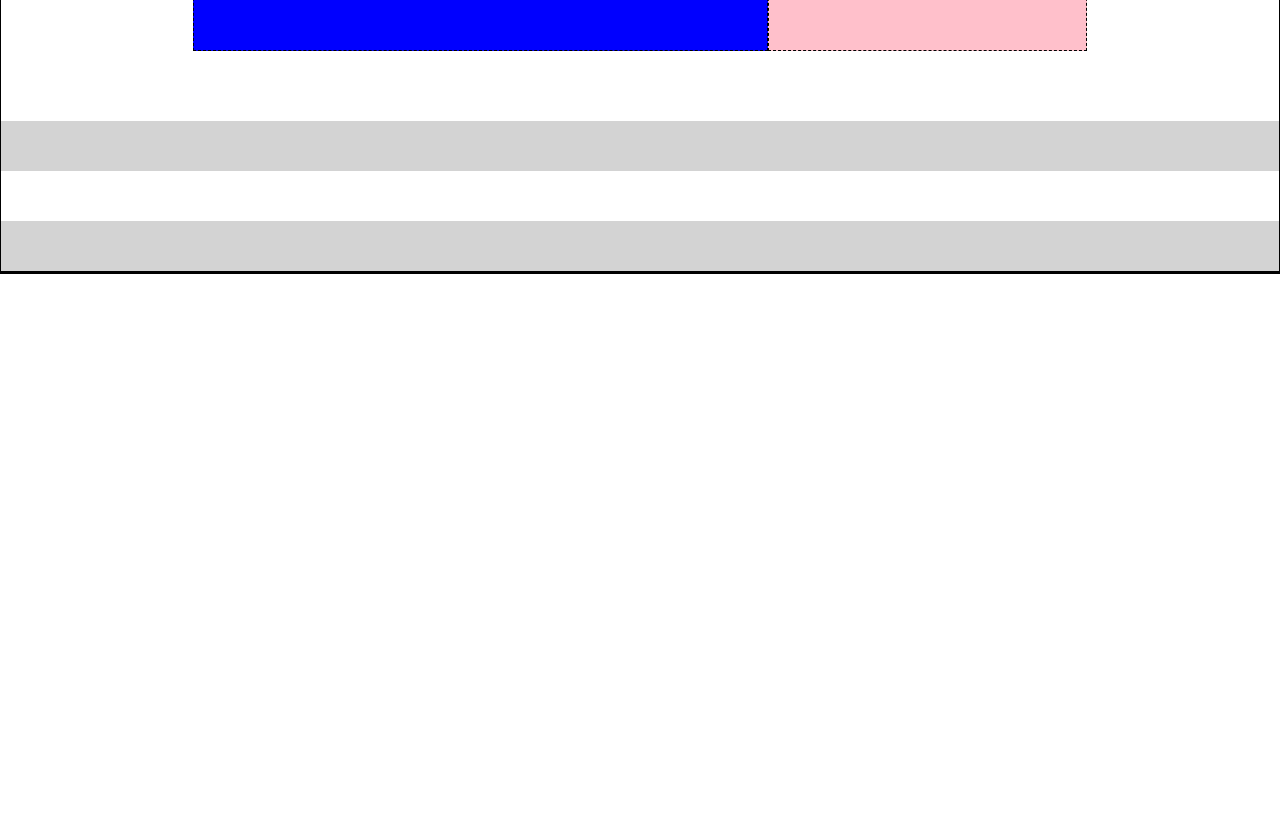
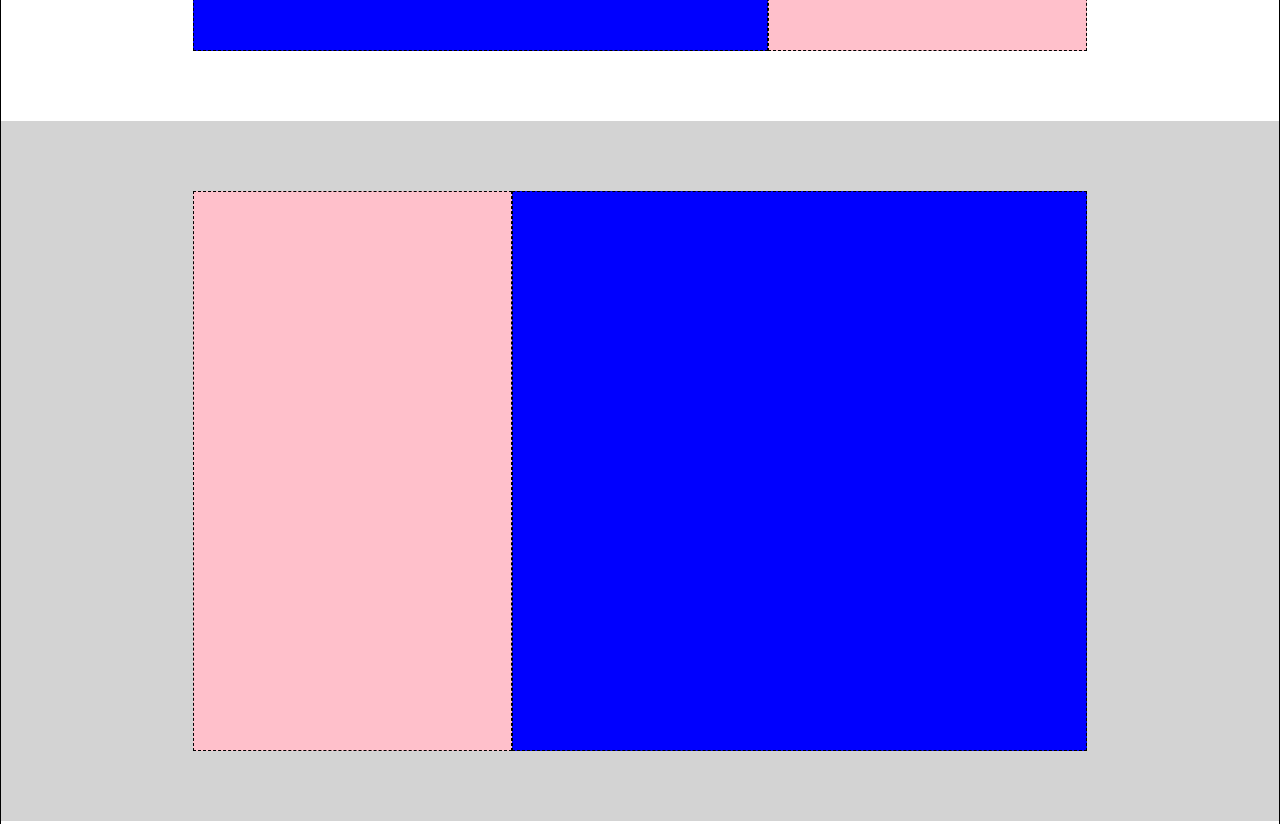
Before and after one commit to lucariggi92/htmlcss-struttura-discord, a plain HTML site: page index.html in a window 1280 px wide. Shown: the part 1280-2104 px from the top of the page. Before the commit the page ends 1554 px from the top, so only its background shows below. Drawn offline with Linux system fonts and the light colour scheme.

Commit message:
feat: main completed

```diff
--- a/index.html
+++ b/index.html
@@ -21,10 +21,16 @@
         <div class="flex-row cont-main-2 bg-white">
               <div class="square-blu square-big"></div>
               <div class="square-pink square-small"></div>
+        </div>
+        <div class="flex-row cont-main-2  bg-blu">
+              <div class="square-pink square-small"></div>
+              <div class="square-blu square-big"></div>
 
         </div>
-        <div class="div bg-blu"></div>
-        <div class="div bg-white"></div>
+        <div class="flex-row cont-main-2 bg-white">
+             <div class="square-blu square-big"></div>
+              <div class="square-pink square-small"></div>
+        </div>
         <div class="div bg-blu"></div>
     </main>
     <footer class="container div">
```
